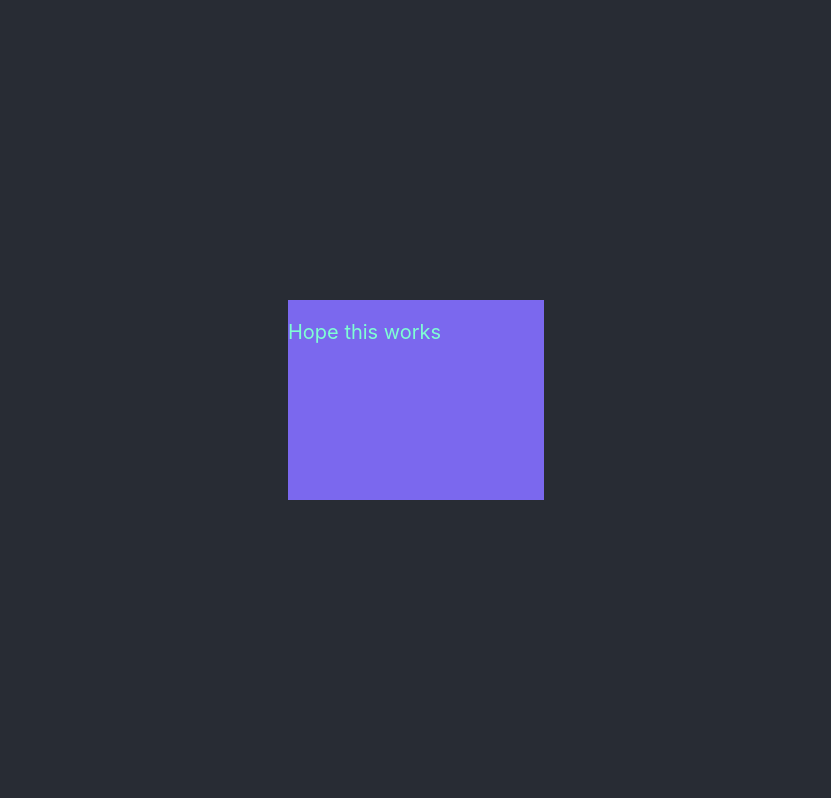
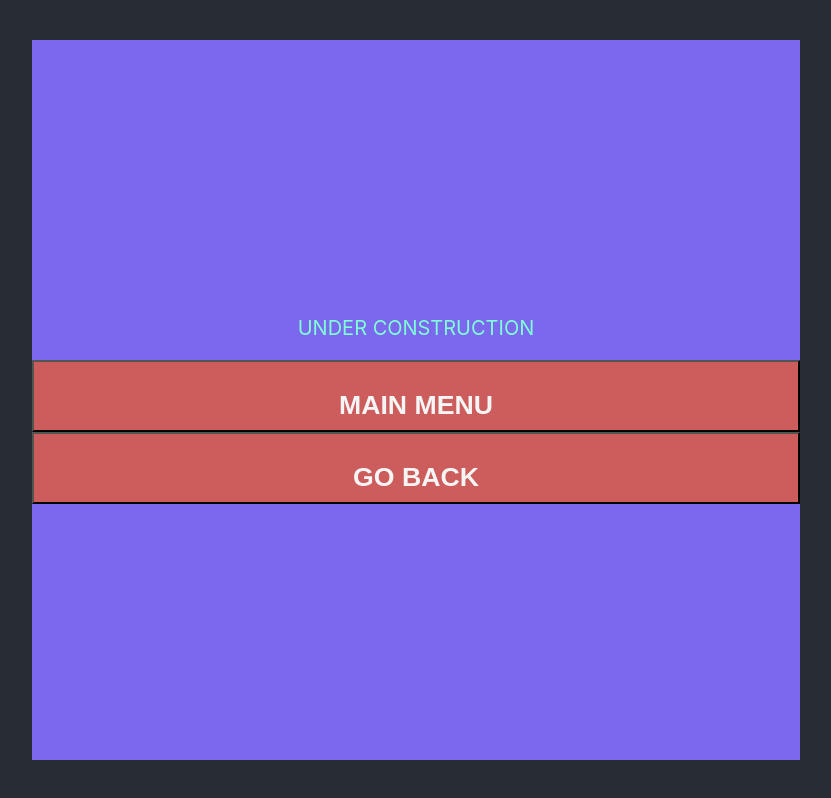
Before and after one commit to AlexTheHero/pwa-calculator, a React (Create React App) app: page /advanced in a window 1280 px wide. Shown: the whole page, without its empty margins (224-1055 px from the left). Built offline with nearby package versions, Linux system fonts and the light colour scheme.

Commit message:
Fixed when given percentage symbol. Added Under Contruction page for Advanced Calculator with navigation to main menu or go back.

```diff
--- a/src/components/BasicBottomButtons/BasicBottomButtons.js
+++ b/src/components/BasicBottomButtons/BasicBottomButtons.js
@@ -63,8 +63,6 @@ const handleSignedValues = (props) => {
 
 const onEqual = (props) => {
 	if (props.displayHistory === null || props.displaySymbol === null) return;
-	// console.log(!props.displayHistory.match(ARITHMETIC_SYMBOLS))
-	//TODO: FIX FUNCTIONAL CHECKING
 	if (props.displayValue === null && !props.displayHistory.match(ARITHMETIC_SYMBOLS)) return;
 
 	const valuesToProcess = props.displayValue !== null ? handleSignedValues(props) : props.displayHistory;
@@ -93,6 +91,11 @@ const onPercent = async (props) => {
 		props.clearData();
 		props.addHistory(`${newValue}% = ${operatedPercent}`);
 
+		return;
+	}
+	if(props.displayValue.includes('(')){
+		props.addHistory(`${props.displayValue.replace(')', '%)')}`);
+		props.clearDisplayValue('displayValue');
 		return;
 	}
 
--- a/src/components/Drawer/Drawer.js
+++ b/src/components/Drawer/Drawer.js
@@ -6,7 +6,7 @@ import {GLOBAL_PATHS} from "../../config/constants/globals";
 const Drawer = ({closeDrawer, routes}) => {
 	const currentLocation = routes.location.pathname;
 	const handleNavigation = (path) => {
-		routes.replace(path)
+		routes.push(path)
 	};
 
 	return (
--- a/src/config/utils/utils.js
+++ b/src/config/utils/utils.js
@@ -1,4 +1,4 @@
-export const ARITHMETIC_SYMBOLS = /([x+/-÷])/g;
+export const ARITHMETIC_SYMBOLS = /([-x+÷])/g;
 const parentheses = '(';
 
 export const calculatePercentage = (number, percentage = 1) => {
--- a/src/screens/AdvancedCalculator/AdvancedCalculator.js
+++ b/src/screens/AdvancedCalculator/AdvancedCalculator.js
@@ -1,11 +1,19 @@
-import React, { Component } from 'react';
+import React, {Component} from 'react';
 import './_AdvancedCalculator.scss';
+import LayoutButton from "../../components/Buttons/LayoutButton/LayoutButton";
 
 export default class AdvancedCalculator extends Component {
+	constructor(props) {
+		super(props);
+	}
+
 	render() {
-		return(
+		const {props} = this;
+		return (
 			<div className="AdvancedContainer">
-				<p className="AdvancedContainerParagraph">Hope this works</p>
+				<p className="AdvancedContainerParagraph">UNDER CONSTRUCTION</p>
+				<LayoutButton handleClick={() => props.history.replace("/")} text={"MAIN MENU"}/>
+				<LayoutButton handleClick={props.history.goBack} text={"GO BACK"}/>
 			</div>
 		)
 	}
--- a/src/screens/AdvancedCalculator/_AdvancedCalculator.scss
+++ b/src/screens/AdvancedCalculator/_AdvancedCalculator.scss
@@ -1,13 +1,16 @@
 .AdvancedContainer {
   background-color: mediumslateblue;
   display: flex;
-  height: 25vh;
-  min-height: 10vh;
-  min-width: 7vw;
-  width: 20vw;
+  justify-items: center;
+  align-items: center;
+  justify-content: center;
+  flex-direction: column;
+  height: 90%;
+  width: 60%;
 }
 
-.AdvancedContainerParagraph{
+.AdvancedContainerParagraph {
+  align-self: center;
   font-size: 20px;
   color: aquamarine;
 }
--- a/src/screens/WelcomeScreen/WelcomeScreen.js
+++ b/src/screens/WelcomeScreen/WelcomeScreen.js
@@ -6,7 +6,7 @@ const WelcomeScreen = ({history}) => {
 	return (
 		<MainLayout>
 			<LayoutButton text={"Basic Calculator"} handleClick={() => history.push('/basic')}/>
-			<LayoutButton text={"Advanced Calculator"}/>
+			<LayoutButton text={"Advanced Calculator"} handleClick={() => history.push('/advanced')}/>
 			<LayoutButton text={"Material Calculator"}/>
 			<LayoutButton text={"Options"}/>
 		</MainLayout>
```
Also changed, not shown: public/manifest.json.
